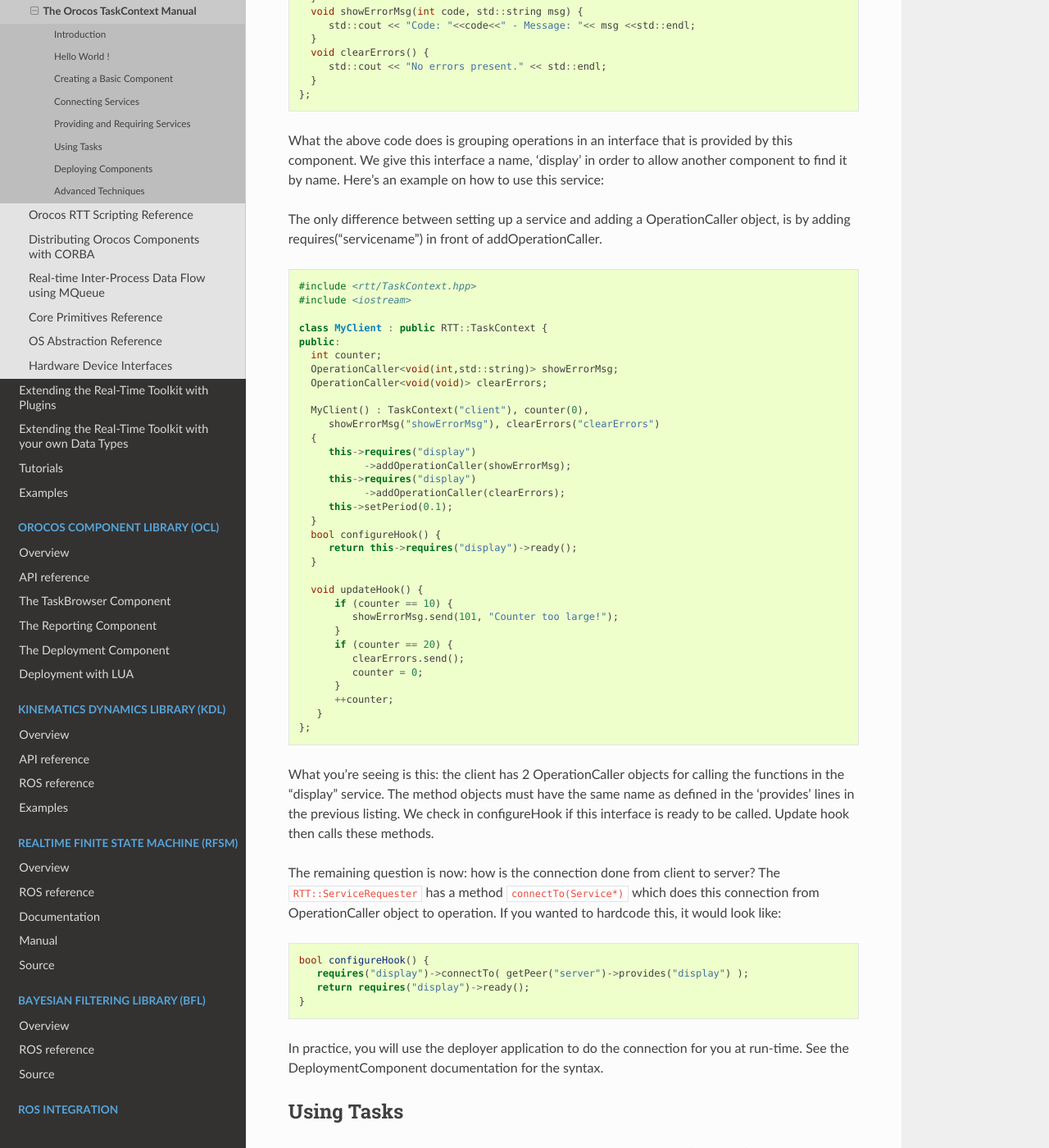
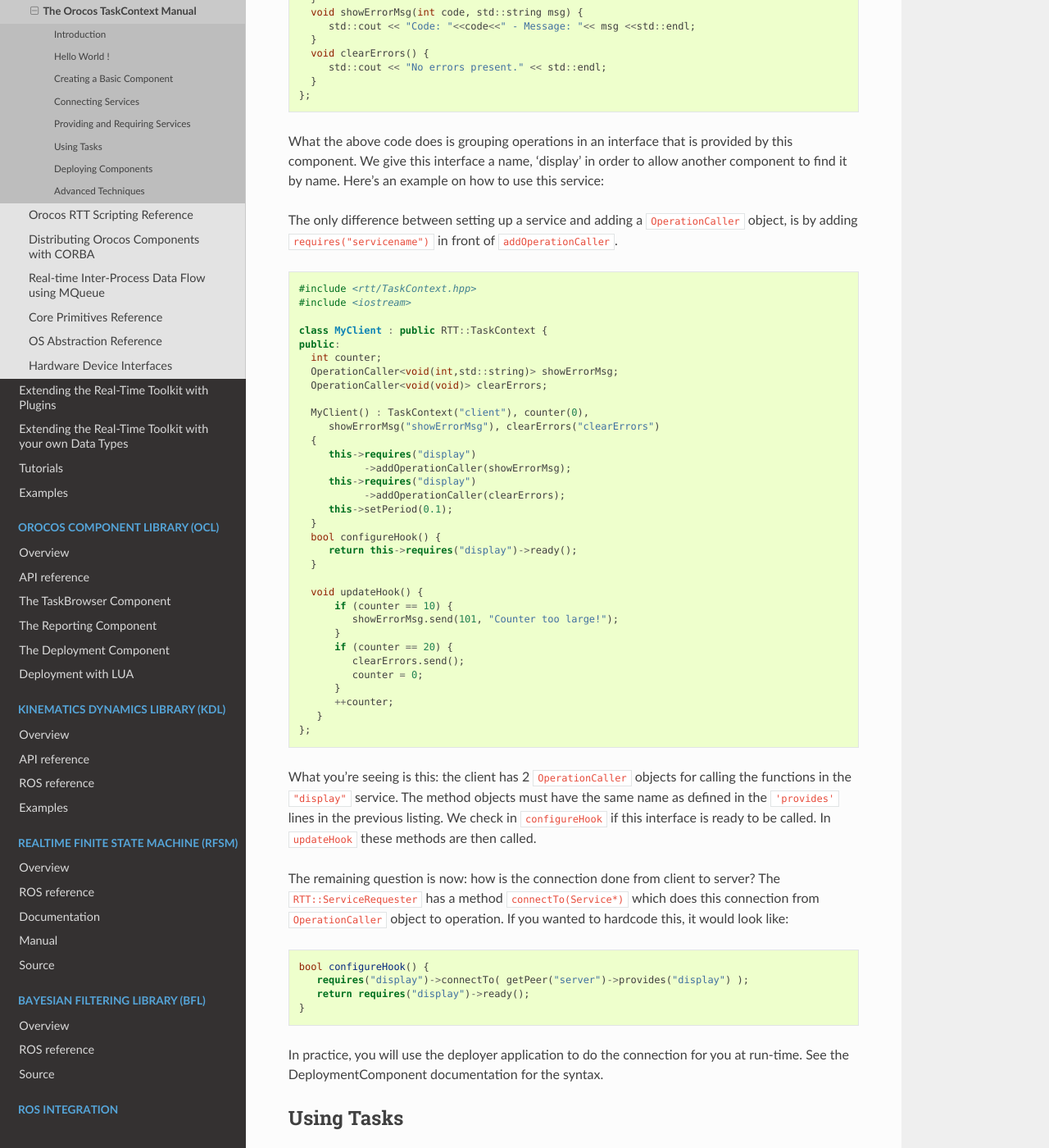
Before and after one commit to orocos/orocos-docs, a Sphinx documentation site: the page built from docs/rtt/orocos-task-context.rst, in a window 1280 px wide and 1400 px high, scrolled down 38550 px. Shown: the whole window at 82% size. Built offline with Sphinx 7.4.7 and the Read the Docs theme 2.0.0, drawn with Linux system fonts in a browser that asks for light colours; some of the changed text lies outside the part shown.

```diff
--- a/docs/rtt/orocos-task-context.rst
+++ b/docs/rtt/orocos-task-context.rst
@@ -1772,8 +1772,8 @@ the second what it needs from others to do.
 Here's a simple use case for two components:
 
 The only difference between setting up a service and adding an
-operation, is by adding provides("servicename") in front of
-addOperation.
+operation, is by adding ``provides("servicename")`` in front of
+``addOperation``.
 
 .. code-block:: cpp
 
@@ -1807,8 +1807,8 @@ order to allow another component to find it by name. Here's an example
 on how to use this service:
 
 The only difference between setting up a service and adding a
-OperationCaller object, is by adding requires("servicename") in front of
-addOperationCaller.
+``OperationCaller`` object, is by adding ``requires("servicename")`` in front of
+``addOperationCaller``.
 
 .. code-block:: cpp
 
@@ -1846,15 +1846,15 @@ addOperationCaller.
          }
       };
 
-What you're seeing is this: the client has 2 OperationCaller objects for
-calling the functions in the "display" service. The method objects must
-have the same name as defined in the 'provides' lines in the previous
-listing. We check in configureHook if this interface is ready to be
-called. Update hook then calls these methods.
+What you're seeing is this: the client has 2 ``OperationCaller`` objects for
+calling the functions in the ``"display"`` service. The method objects must
+have the same name as defined in the ``'provides'`` lines in the previous
+listing. We check in ``configureHook`` if this interface is ready to be
+called. In ``updateHook`` these methods are then called.
 
 The remaining question is now: how is the connection done from client to
 server? The ``RTT::ServiceRequester`` has a method
-``connectTo(Service*)`` which does this connection from OperationCaller
+``connectTo(Service*)`` which does this connection from ``OperationCaller``
 object to operation. If you wanted to hardcode this, it would look like:
 
 .. code-block:: cpp
@@ -1885,7 +1885,7 @@ from or to files, you can use the ``RTT::Marshalling`` service. It
 creates or reads files in the XML Component Property Format such that it
 is human readable and modifiable.
 
-::
+.. code-block:: cpp
 
       // ...
       RTT::TaskContext* a_task = ...
@@ -1910,7 +1910,7 @@ contain elements for each Property or PropertyBag in your task. Below is
 a component with five properties. There are three properties at the top
 level of which one is a PropertyBag, holding two other properties.
 
-::
+.. code-block:: cpp
 
     #include <rtt/TaskContext.hpp>
     #include <rtt/Property.hpp>
@@ -2032,7 +2032,7 @@ ExecutionEngine. A program can be paused, it's variables inspected and
 reset while it is loaded in the Processor. A simple program script can
 look like :
 
-::
+.. code-block:: none
 
       program foo
       {
@@ -2045,7 +2045,7 @@ Any number of programs may be listed in a file.
 
 Orocos Programs are loaded as such into a TaskContext :
 
-::
+.. code-block:: cpp
 
       RTT::TaskContext* a_task = ...
 
@@ -2055,7 +2055,7 @@ When the Program is loaded in the Task Context, it can also be
 controlled from other scripts or a TaskBrowser. Assuming you have loaded
 a Program with the name 'foo', the following commands are available :
 
-::
+.. code-block:: none
 
       foo.start()
       foo.pause()
@@ -2065,7 +2065,7 @@ a Program with the name 'foo', the following commands are available :
 
 While you also can inspect its status :
 
-::
+.. code-block:: none
 
       var bool ret
       ret = foo.isRunning()
@@ -2076,7 +2076,7 @@ While you also can inspect its status :
 You can also inspect and change the variables of a loaded program, but
 as in any application, this should only be done for debugging purposes.
 
-::
+.. code-block:: none
 
       set foo.i = 3
       var double oldj = foo.j
@@ -2089,7 +2089,7 @@ locally to the component. Take a look at the
 ``RTT::scripting::ProgramInterface`` class reference for more program
 related functions. One can get a pointer to a program by calling:
 
-::
+.. code-block:: cpp
 
       scripting::ScriptingService* sa = dynamic_cast<scripting::ScriptingService*>(this->getService("scripting"));
       scripting::ProgramInterface* foo = sa->getProgram("foo");
@@ -2111,7 +2111,7 @@ state and only executed when the state machine is in that state. This
 section limits to showing how an Orocos State Description (osd) script
 can be loaded in a Task Context.
 
-::
+.. code-block:: cpp
 
       RTT::TaskContext* a_task = ...
 
@@ -2122,7 +2122,7 @@ controlled from your scripts or TaskBrowser. Assuming you have
 instantiated a State Machine with the name 'machine', the following
 commands are available :
 
-::
+.. code-block:: none
 
       machine.activate()
       machine.start()
@@ -2139,7 +2139,7 @@ commands are available :
 As with programs, you can inspect and change the variables of a loaded
 StateMachine.
 
-::
+.. code-block:: none
 
       set machine.myParam = ...
 
@@ -2216,14 +2216,14 @@ Library*.
 The process goes as such: A component inherits from ``RTT::TaskContext``
 and has some Orocos primitives as class members. Instead of calling:
 
-::
+.. code-block:: cpp
 
       this->addOperation("name", &foo).doc("Description").arg("Arg1","Arg1 Description");
 
 and providing a description for the primitive as well as each argument,
 one writes:
 
-::
+.. code-block:: cpp
 
       this->addLocalOperation("name", &foo );
 
@@ -2234,7 +2234,7 @@ primitive.
 In order to access the interface of such a Component, the user code may
 use:
 
-::
+.. code-block:: cpp
 
       taskA->getLocalOperation("name");
 
@@ -2281,7 +2281,7 @@ Polymorphism : Task Interfaces
 Most projects have define their own task interfaces in C++. Assume you
 have a class with the following interface :
 
-::
+.. code-block:: cpp
 
       class DeviceInterface
       {
@@ -2318,7 +2318,7 @@ Step 1 : Export the interface
 We construct a TaskContext, which exports your C++ interface to a task's
 interface.
 
-::
+.. code-block:: cpp
 
       #include <rtt/TaskContext.hpp>
       #include <rtt/Operation.hpp>
@@ -2370,7 +2370,7 @@ Step 2 : Inherit from the new interface
 Your DeviceInterface implementations now only need to inherit from
 ``TaskDeviceInterface`` to instantiate a Device TaskContext :
 
-::
+.. code-block:: cpp
 
       #include "TaskDeviceInterface.hpp"
 
```
Also changed, not shown: docs/rtt/orocos-rtt-scripting.rst (+19 -5 lines), docs/rtt/tutorials.rst (+1 -8 lines), docs/rtt/tutorials/hello_4.rst (+5 -2 lines), docs/rtt/tutorials/hello_6.rst (added, +493 -0 lines).
